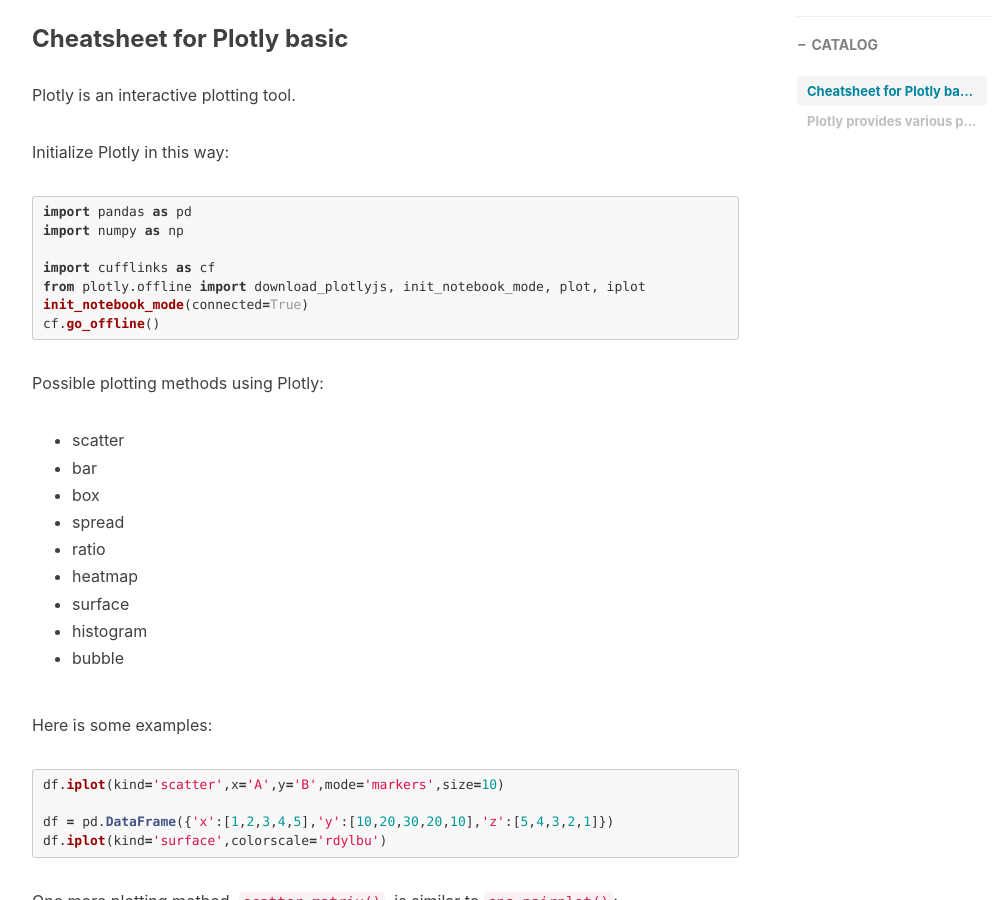
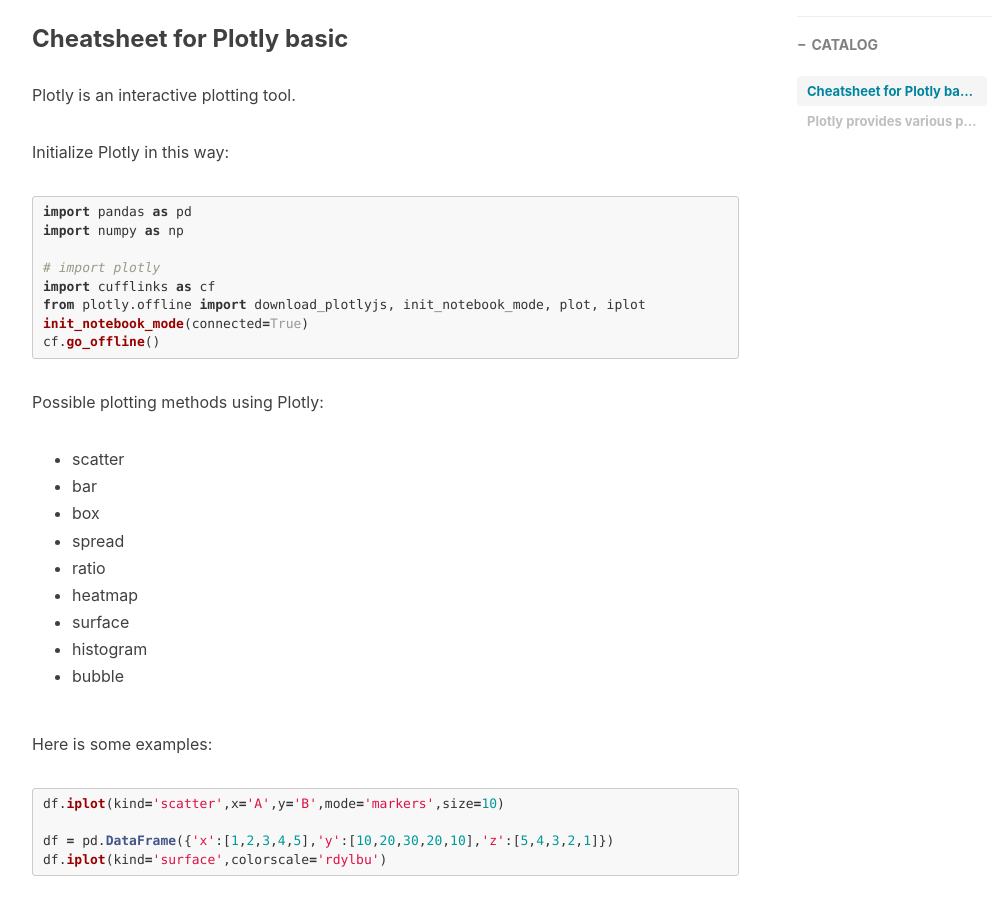
Before and after one commit to Bearxcave/Bearxcave.github.io, a Jekyll site: the page built from _posts/2021-03-02-cheatsheet-plotly.md, in a window 1280 px wide and 900 px high, scrolled down 547 px. Shown: the whole window, without its empty margins (233-1236 px from the left). Built offline with Jekyll 4.4.1, drawn with Linux system fonts in a browser that asks for light colours; nearby versions of some CDN libraries; comment, search, counter and statistics services are not loaded.

Commit message:
Update 2021-03-02-cheatsheet-plotly.md

````diff
--- a/_posts/2021-03-02-cheatsheet-plotly.md
+++ b/_posts/2021-03-02-cheatsheet-plotly.md
@@ -18,6 +18,8 @@
 ```python
 import pandas as pd
 import numpy as np
+
+# import plotly
 
 import cufflinks as cf
 from plotly.offline import download_plotlyjs, init_notebook_mode, plot, iplot
````
